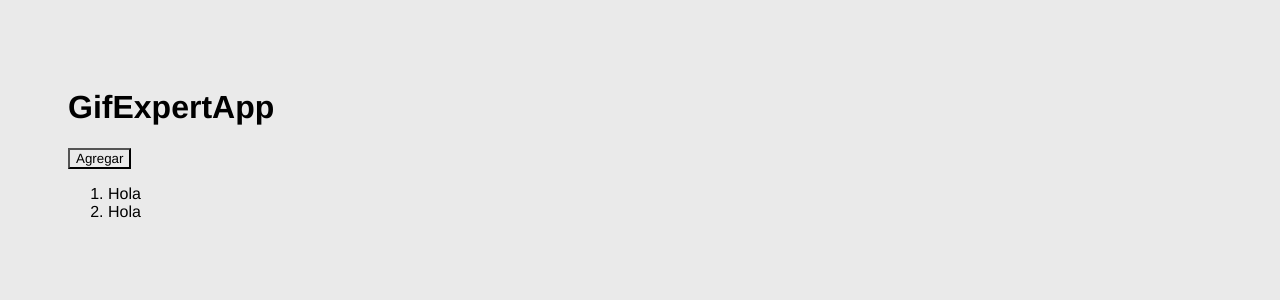
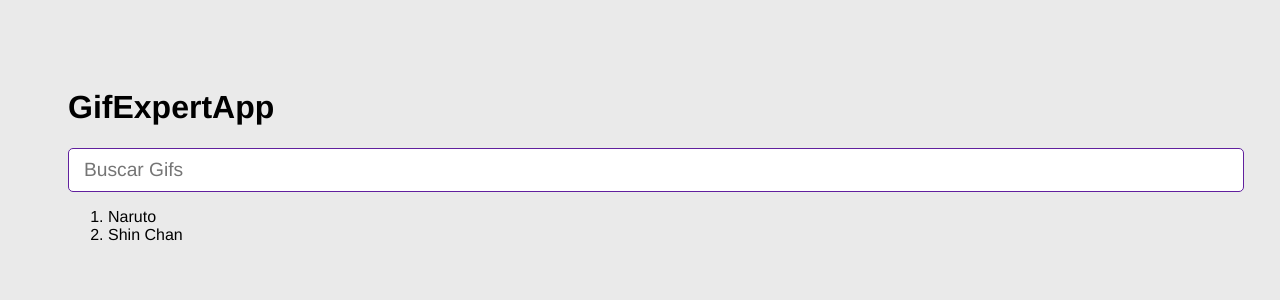
Before and after one commit to MickHerbivore/GifExpertApp, a React (Vite) app: page / in a window 1280 px wide. Shown: the top 300 px of the page. Built offline with nearby package versions, Linux system fonts and the light colour scheme.

Commit message:
(feat) Componente AddCategory initial

```diff
--- a/src/GifExpertApp.jsx
+++ b/src/GifExpertApp.jsx
@@ -1,23 +1,25 @@
 import { useState } from "react";
+import { AddCategory } from "./components/AddCategory";
 
 export const GifExpertApp = () => {
 
     const [ categories, setCategories ] = useState([ 'Naruto', 'Shin Chan' ]);
 
-    const onAddCategory = () => {
-        const newCategory = 'HunterXHunter';
-        setCategories([...categories, newCategory]);
-    };
+    // const onAddCategory = () => {
+    //     const newCategory = 'HunterXHunter';
+    //     setCategories([ newCategory, ...categories ]);
+    // };
 
     return (
         <>
             <h1>GifExpertApp</h1>
 
-            <button onClick={ onAddCategory }>Agregar</button>
+            <AddCategory setCategories={ setCategories }/>
+
             <ol>
                 {
                     categories.map( category => {
-                        return <li key={ category }>Hola</li>
+                        return <li key={ category }>{ category }</li>
                     })
                 }
             </ol>
--- /dev/null
+++ b/src/components/AddCategory.jsx
@@ -0,0 +1,39 @@
+import { useState } from "react";
+// import PropTypes from 'prop-types';
+
+
+export const AddCategory = ({ setCategories }) => {
+
+    const [inputValue, setInputValue] = useState('');
+
+    const onInputChange = (event) => {
+        setInputValue( event.target.value );
+    }
+
+    const onSubmit = (event) => {
+        event.preventDefault();
+
+        if (inputValue.trim().length <= 1) return;
+
+        setCategories( (categories) => [ inputValue, ...categories ] );
+        setInputValue( '' );
+    }
+
+  return (
+    <form
+        onSubmit={ onSubmit }
+    >
+
+        <input
+            type="text"
+            placeholder="Buscar Gifs"
+            value={ inputValue }
+            onChange={ onInputChange }
+        />
+    </form>
+  )
+}
+
+// AddCategory.propTypes = {
+//     setCategories: PropTypes.function.required
+// }
```
